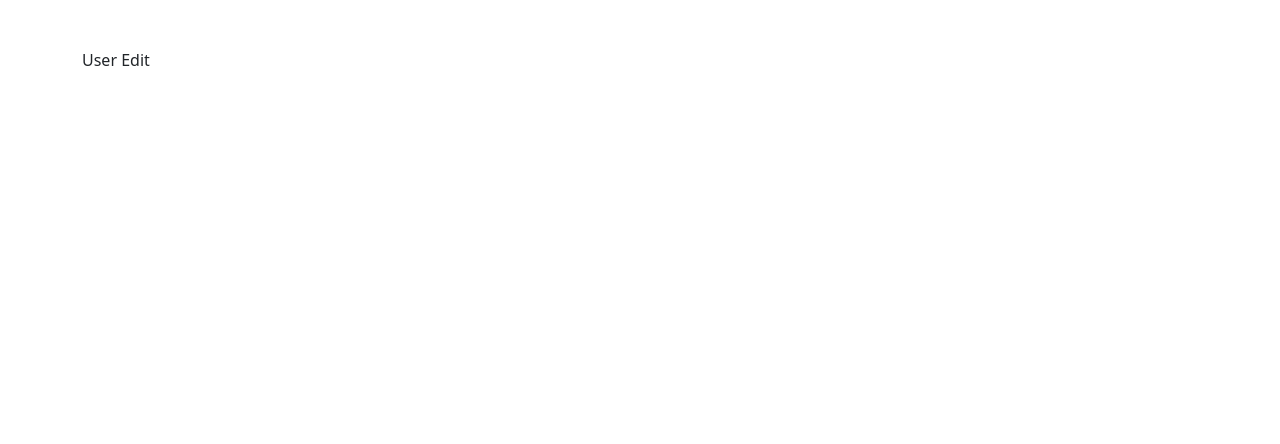
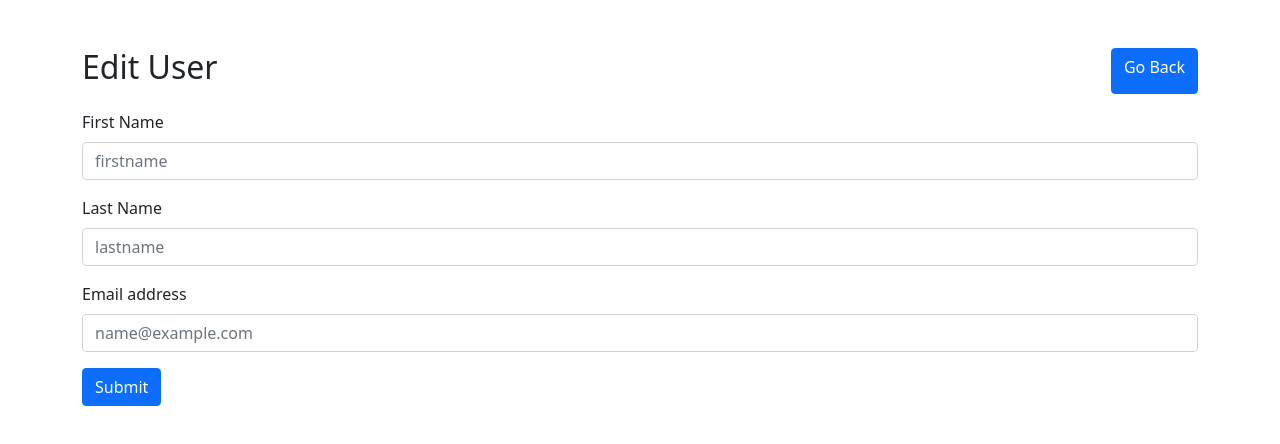
Before and after one commit to yusufabayomi/user-manager, a React (Create React App) app: page /users/edit/10 in a window 1280 px wide. Shown: the top 444 px of the page. Built offline with nearby package versions, Linux system fonts and the light colour scheme.

Commit message:
implemented the edit feature

```diff
--- a/src/actions/index.js
+++ b/src/actions/index.js
@@ -36,6 +36,7 @@ export const editUser = userEdit => async dispatch => {
             type: EDIT_USER,
             payload: response
         })
+        history.push('/')
     } catch(error) {
         console.log(error);
     }
--- a/src/components/UserEdit.js
+++ b/src/components/UserEdit.js
@@ -1,7 +1,30 @@
 import React from 'react';
+import { Link } from 'react-router-dom';
+import { connect } from 'react-redux';
+import { editUser } from './../actions';
+import UserForm from './UserForm';
 
-const UserEdit = () => {
-    return <div>User Edit</div>
+class UserEdit extends React.Component {
+    render() {
+        return (
+            <>
+                <div className="d-flex justify-content-between mb-3">
+                    <h2>Edit User</h2>
+                    <Link to="/" className="btn btn-primary">Go Back</Link>
+                </div>
+
+                <UserForm initialValues={this.props.user} onSubmit={this.props.editUser} />
+            </>
+        )
+    }
 }
 
-export default UserEdit;
+const mapStateToProps = (state, ownProps) => {
+    return {
+        user: state.users.find(user => user.id === ownProps.match.params.id)
+    }
+}
+
+export default connect(mapStateToProps, {
+    editUser
+})(UserEdit);
--- a/src/components/UserForm.js
+++ b/src/components/UserForm.js
@@ -12,13 +12,13 @@ class UserForm extends React.Component {
       validators.reduce((error, validator) => error || validator(value), undefined);
 
   onSubmit = (values) => {
-    console.log(values);
     this.props.onSubmit(values);
   };
 
   render() {
     return (
       <Form
+        initialValues={this.props.initialValues}
         onSubmit={this.onSubmit}
         render={({ handleSubmit }) => (
           <form onSubmit={handleSubmit}>
--- a/src/components/UserList.js
+++ b/src/components/UserList.js
@@ -17,7 +17,9 @@ class UserList extends React.Component {
             <td>{first_name}</td>
             <td>{last_name}</td>
             <td>{email}</td>
-            <td></td>
+            <td>
+                <Link to={`/users/edit/${id}`} className="btn btn-success">Edit</Link>
+            </td>
         </tr>)
     }
 
--- a/src/helper/api.js
+++ b/src/helper/api.js
@@ -5,6 +5,6 @@ export const loadUsersApi = async () => await fakeApi(usersData);
 export const updateUserApi = async (user) => await fakeApi(user);
 export const deleteUserApi = async (user) => await fakeApi(user);
 export const addUserApi = async (user) => {
-  const id = `${getRandomInt(100)} ${new Date()}`;
+  const id = `${getRandomInt(100)}${Date.now()}`;
   return await fakeApi({ ...user, id });
 };
```
